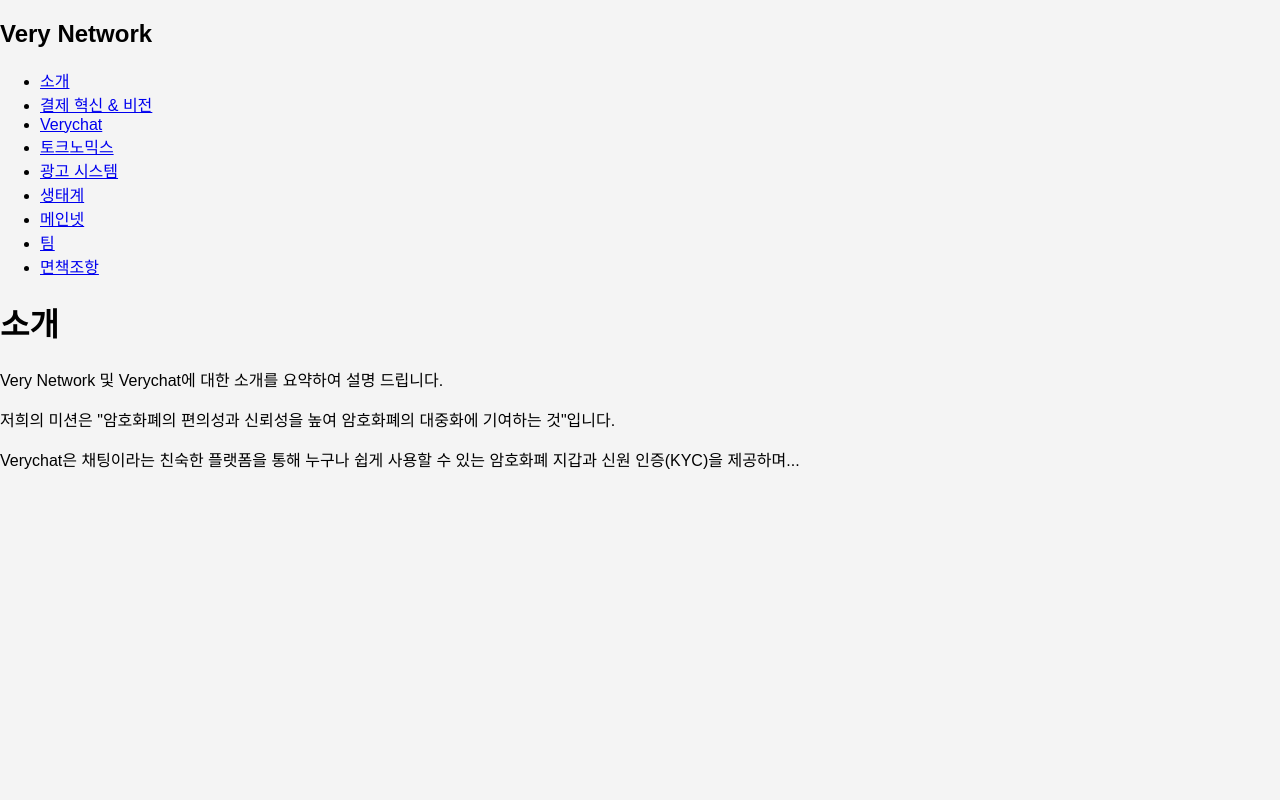
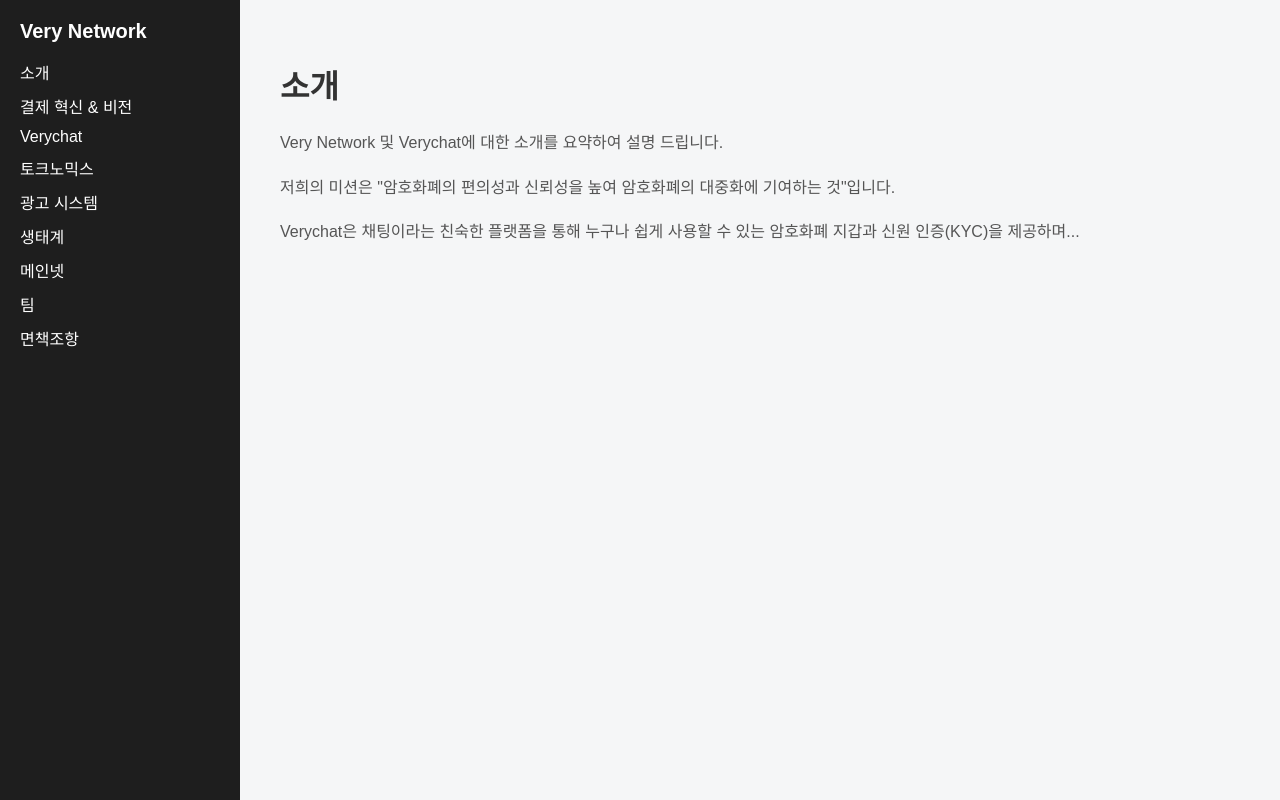
Before and after one commit to verychat88/verychat, a PHP site: page / in a window 1280 px wide. Run offline with PHP 8.4, Linux system fonts and the light colour scheme.

Commit message:
Add files via upload

```diff
--- a/assets/style.css
+++ b/assets/style.css
@@ -1,8 +1,41 @@
 
-body { font-family: sans-serif; margin: 0; padding: 0; background: #f4f4f4; }
-header { background: #3c3c3c; color: white; padding: 20px; text-align: center; }
-nav { background: #ffffff; padding: 20px; width: 200px; float: left; min-height: 100vh; }
-nav a { display: block; margin-bottom: 10px; color: #333; text-decoration: none; }
-main { margin-left: 220px; padding: 20px; }
-article { background: white; padding: 20px; margin-bottom: 20px; box-shadow: 0 0 5px rgba(0,0,0,0.1); }
-footer { clear: both; text-align: center; padding: 10px; background: #eee; margin-top: 50px; }
+body {
+  margin: 0;
+  font-family: 'Noto Sans KR', sans-serif;
+  background-color: #f5f6f7;
+  display: flex;
+}
+.sidebar {
+  width: 240px;
+  background-color: #1e1e1e;
+  color: white;
+  height: 100vh;
+  padding: 20px;
+  box-sizing: border-box;
+}
+.sidebar h2 {
+  font-size: 20px;
+  margin-top: 0;
+}
+.sidebar ul {
+  list-style: none;
+  padding: 0;
+}
+.sidebar ul li {
+  margin: 10px 0;
+}
+.sidebar ul li a {
+  color: white;
+  text-decoration: none;
+}
+.content {
+  flex-grow: 1;
+  padding: 40px;
+}
+.content h1 {
+  color: #333;
+}
+.content p {
+  line-height: 1.8;
+  color: #555;
+}
```
